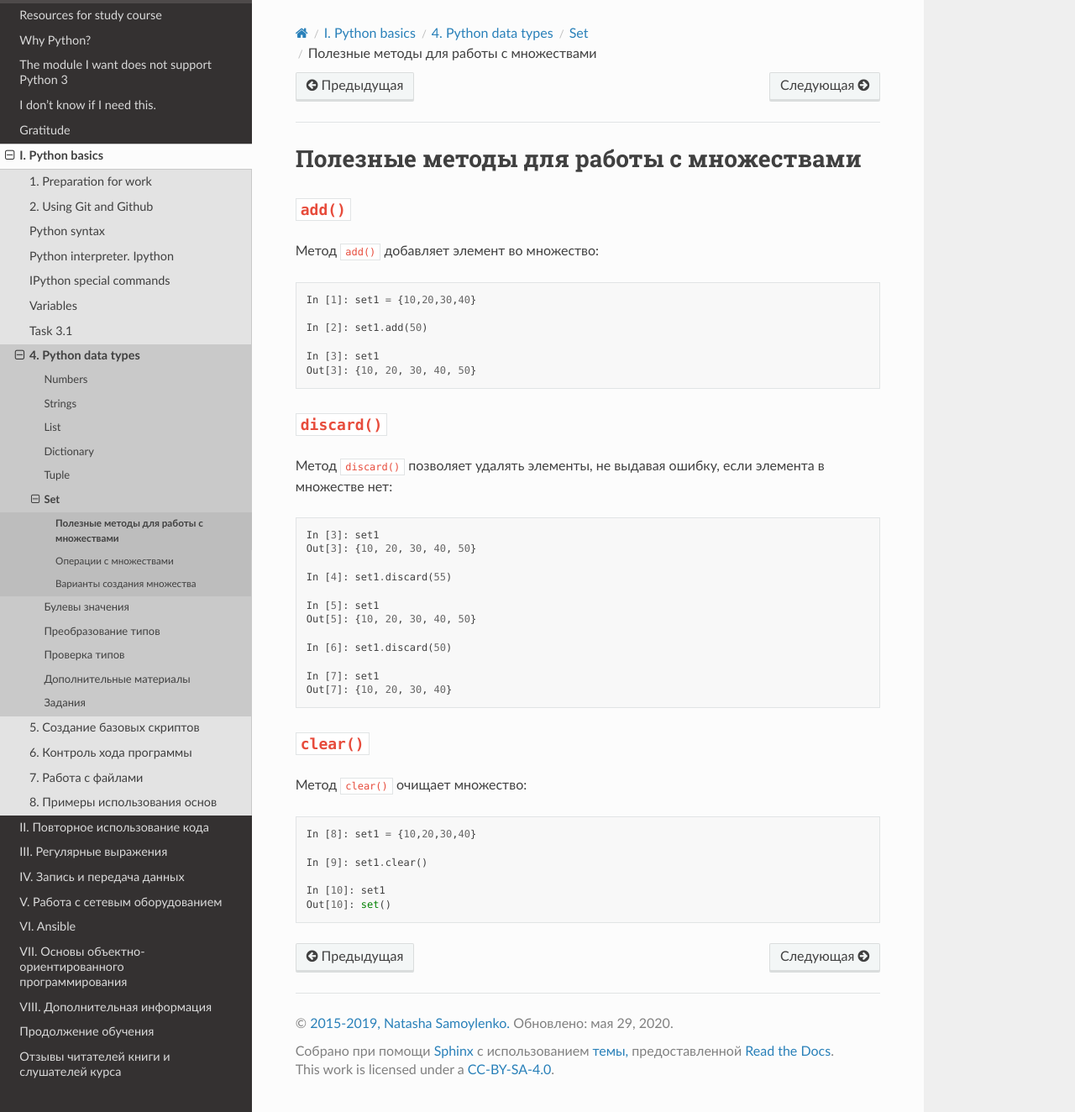
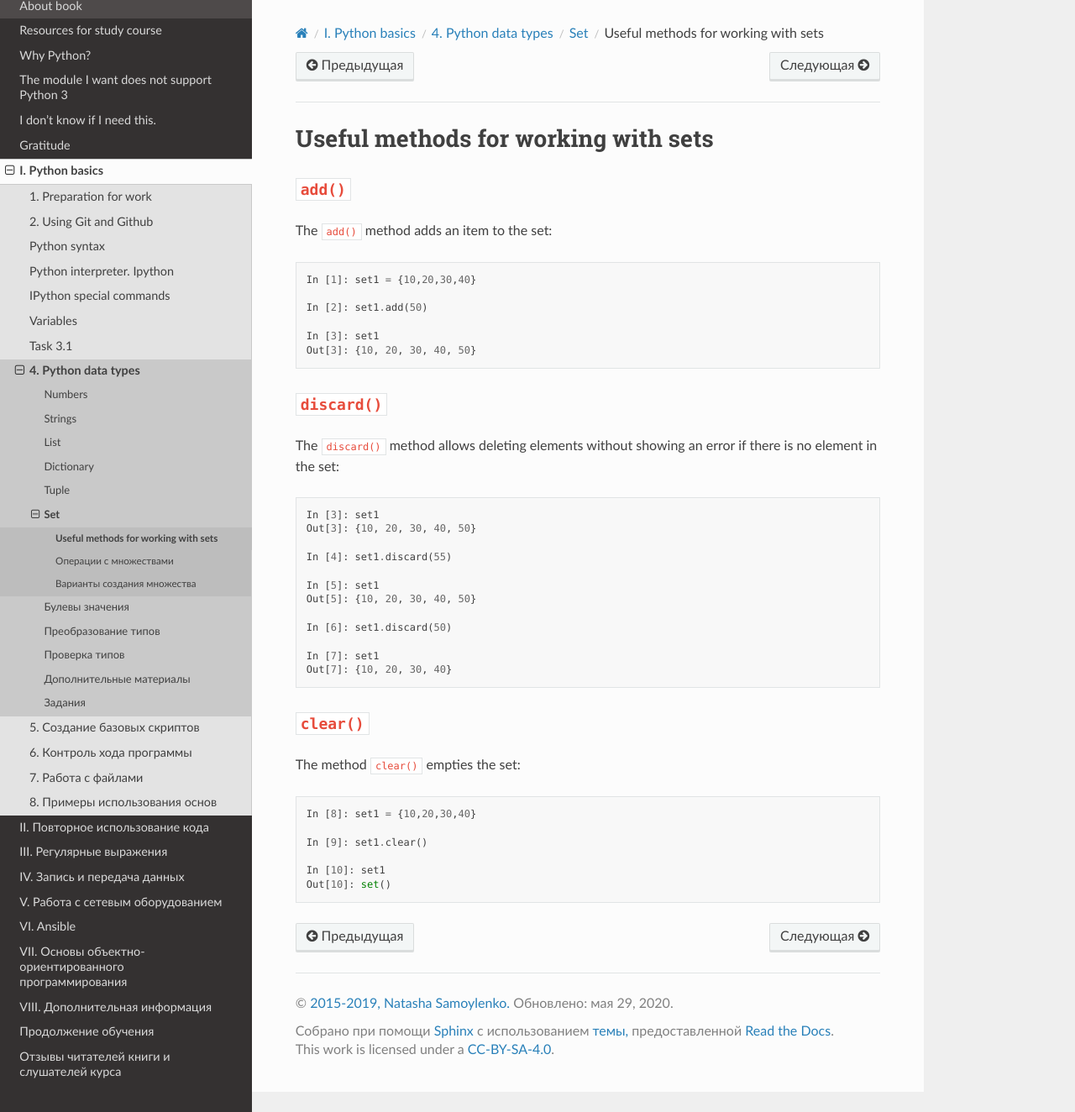
Before and after one commit to Aidar5/nattoeng, a Sphinx documentation site: the page built from docs/source/book/04_data_structures/8a_set_methods.rst, in a window 1280 px wide and 1324 px high. Shown: the whole window at 84% size. Built offline with Sphinx 7.4.7 and the Read the Docs theme 2.0.0, drawn with Linux system fonts in a browser that asks for light colours; pages that are not in the unit, such as notebooks, are missing from menus.

Commit message:
Update 8a_set_methods.rst

```diff
--- a/docs/source/book/04_data_structures/8a_set_methods.rst
+++ b/docs/source/book/04_data_structures/8a_set_methods.rst
@@ -1,10 +1,10 @@
-Полезные методы для работы с множествами
+Useful methods for working with sets
 ~~~~~~~~~~~~~~~~~~~~~~~~~~~~~~~~~~~~~~~~
 
 ``add()``
 ^^^^^^^^^
 
-Метод ``add()`` добавляет элемент во множество:
+The ``add()`` method adds an item to the set:
 
 .. code:: python
 
@@ -18,8 +18,7 @@
 ``discard()``
 ^^^^^^^^^^^^^
 
-Метод ``discard()`` позволяет удалять элементы, не выдавая ошибку,
-если элемента в множестве нет:
+The ``discard()`` method allows deleting elements without showing an error if there is no element in the set:
 
 .. code:: python
 
@@ -39,7 +38,7 @@
 ``clear()``
 ^^^^^^^^^^^
 
-Метод ``clear()`` очищает множество:
+The method ``clear()`` empties the set:
 
 .. code:: python
 
```
